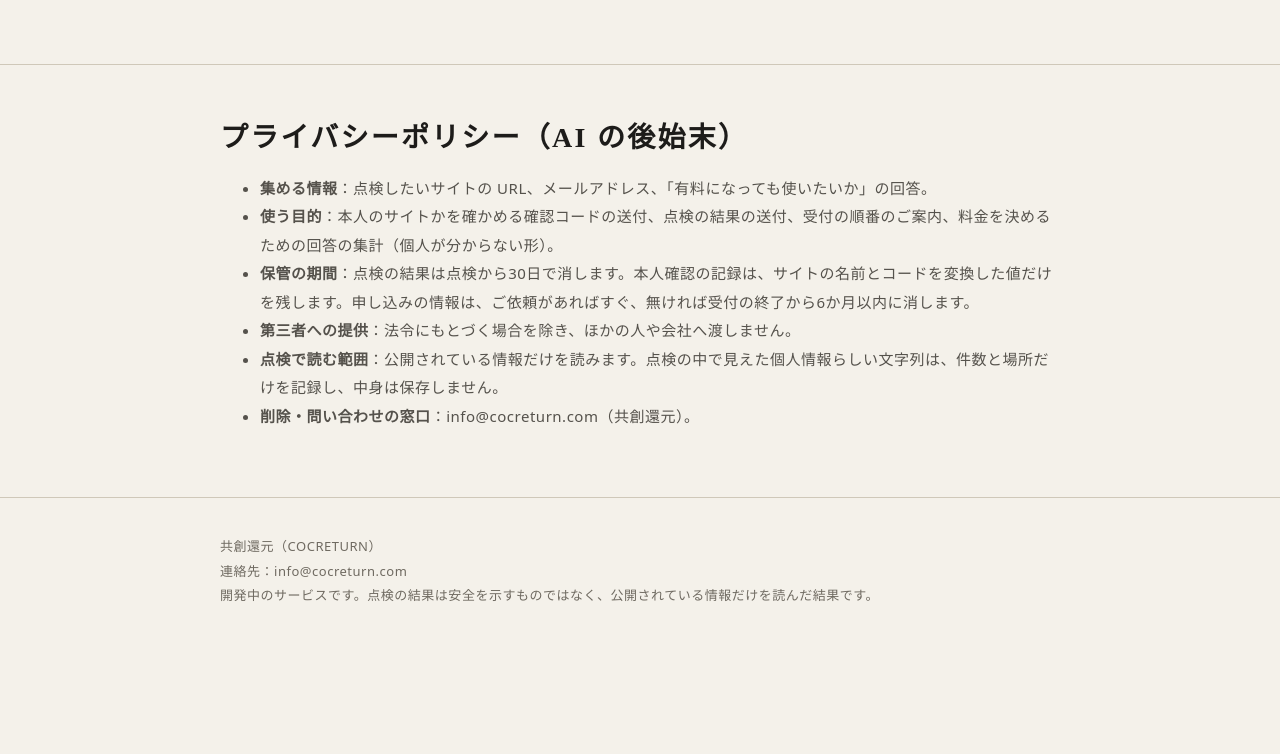
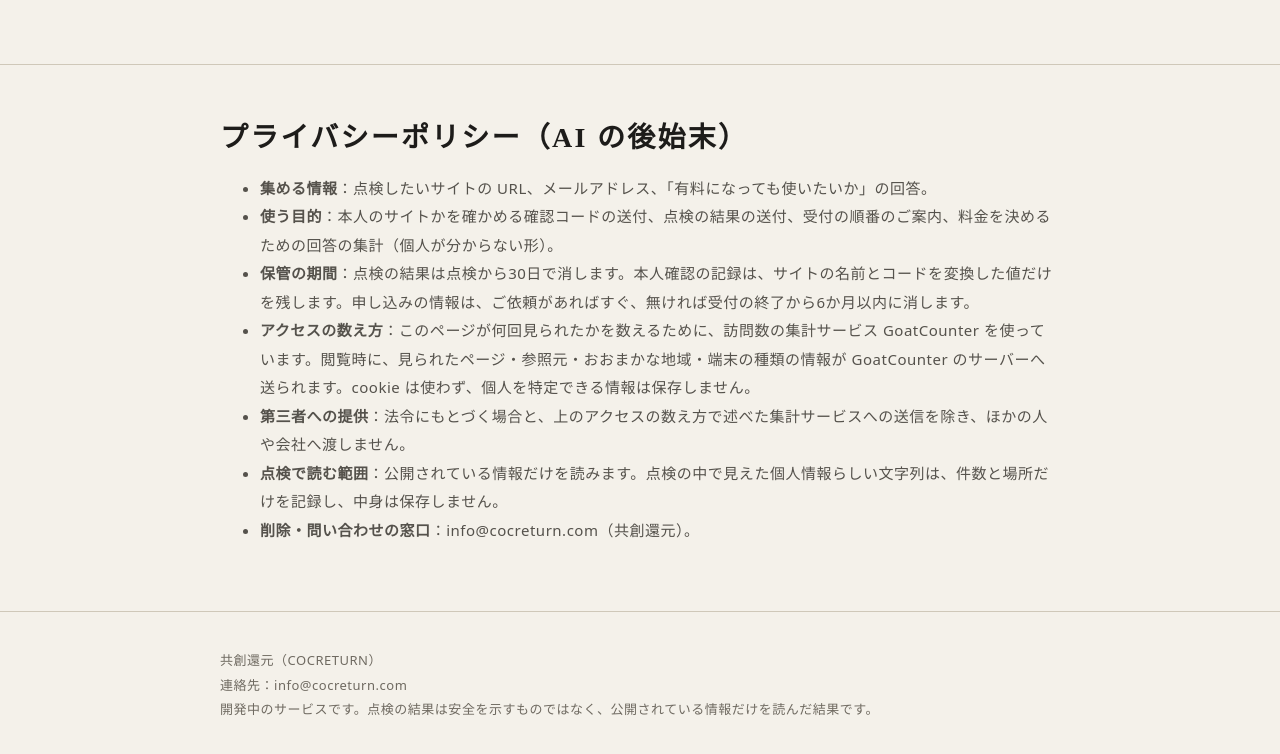
Before and after one commit to endeavor0007-design/endeavor0007-design.github.io, a plain HTML site: page aftercare/index.html in a window 1280 px wide. Shown: the part 5293-6047 px from the top of the page. Before the commit the page ends 5949 px from the top, so only its background shows below. Drawn offline with Linux system fonts and the light colour scheme.

Commit message:
aftercare: GoatCounter の計測とプライバシーの「アクセスの数え方」を追加

```diff
--- a/aftercare/index.html
+++ b/aftercare/index.html
@@ -222,7 +222,8 @@ footer a{color:var(--ink2)}
     <li><b>集める情報</b>：点検したいサイトの URL、メールアドレス、「有料になっても使いたいか」の回答。</li>
     <li><b>使う目的</b>：本人のサイトかを確かめる確認コードの送付、点検の結果の送付、受付の順番のご案内、料金を決めるための回答の集計（個人が分からない形）。</li>
     <li><b>保管の期間</b>：点検の結果は点検から30日で消します。本人確認の記録は、サイトの名前とコードを変換した値だけを残します。申し込みの情報は、ご依頼があればすぐ、無ければ受付の終了から6か月以内に消します。</li>
-    <li><b>第三者への提供</b>：法令にもとづく場合を除き、ほかの人や会社へ渡しません。</li>
+    <li><b>アクセスの数え方</b>：このページが何回見られたかを数えるために、訪問数の集計サービス GoatCounter を使っています。閲覧時に、見られたページ・参照元・おおまかな地域・端末の種類の情報が GoatCounter のサーバーへ送られます。cookie は使わず、個人を特定できる情報は保存しません。</li>
+    <li><b>第三者への提供</b>：法令にもとづく場合と、上のアクセスの数え方で述べた集計サービスへの送信を除き、ほかの人や会社へ渡しません。</li>
     <li><b>点検で読む範囲</b>：公開されている情報だけを読みます。点検の中で見えた個人情報らしい文字列は、件数と場所だけを記録し、中身は保存しません。</li>
     <li><b>削除・問い合わせの窓口</b>：info@cocreturn.com（共創還元）。</li>
   </ul>
@@ -234,5 +235,6 @@ footer a{color:var(--ink2)}
 <script>
 document.getElementById('copybtn').onclick=function(){var b=this;var t=document.getElementById('aitext').textContent;if(navigator.clipboard){navigator.clipboard.writeText(t).catch(function(){})}b.textContent='コピーしました（見本）';setTimeout(function(){b.textContent='この文をコピー'},1800)};
 </script>
+<script data-goatcounter="https://security-madoguchi.goatcounter.com/count" async src="//gc.zgo.at/count.js"></script>
 </body>
 </html>
```
